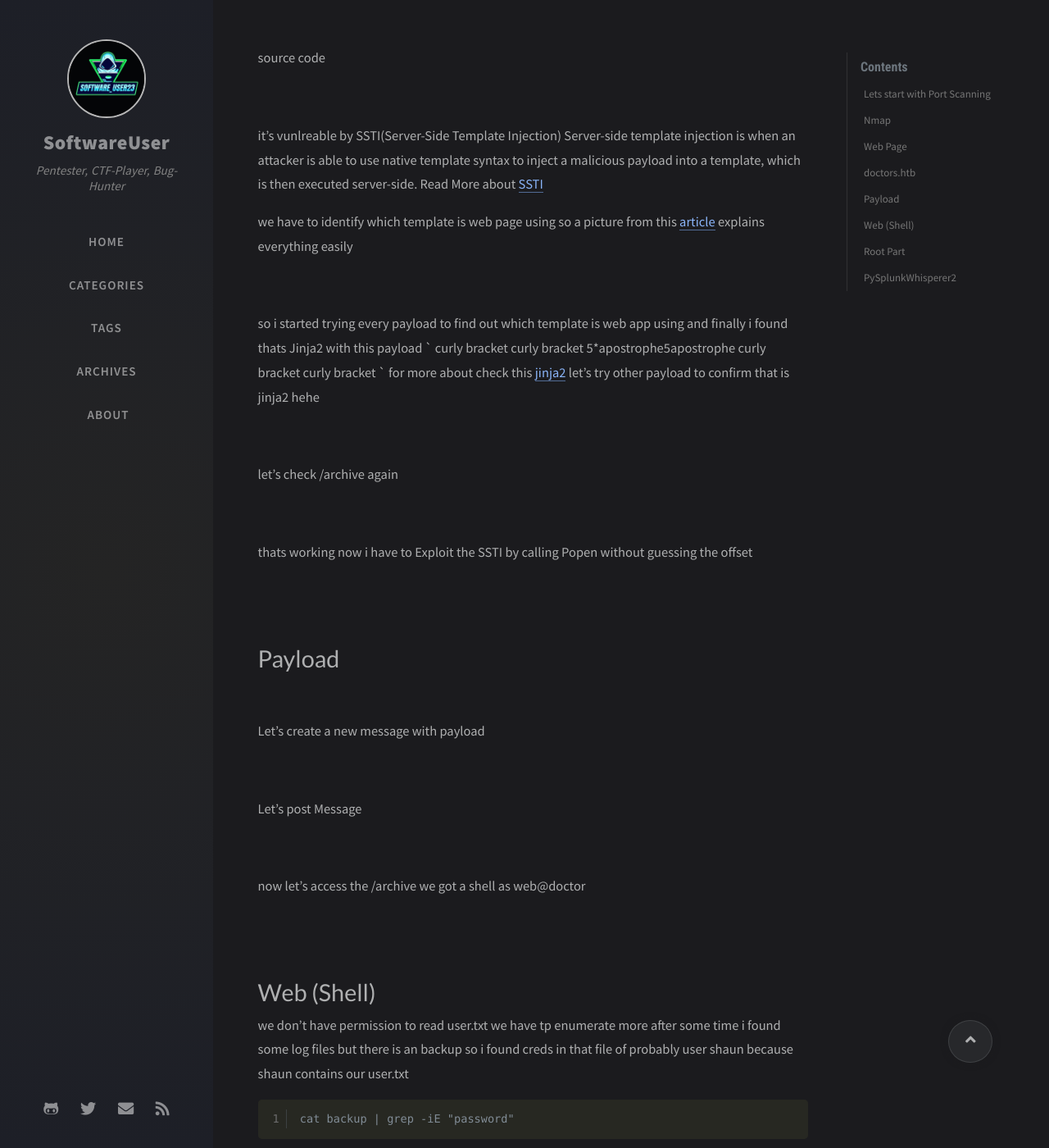
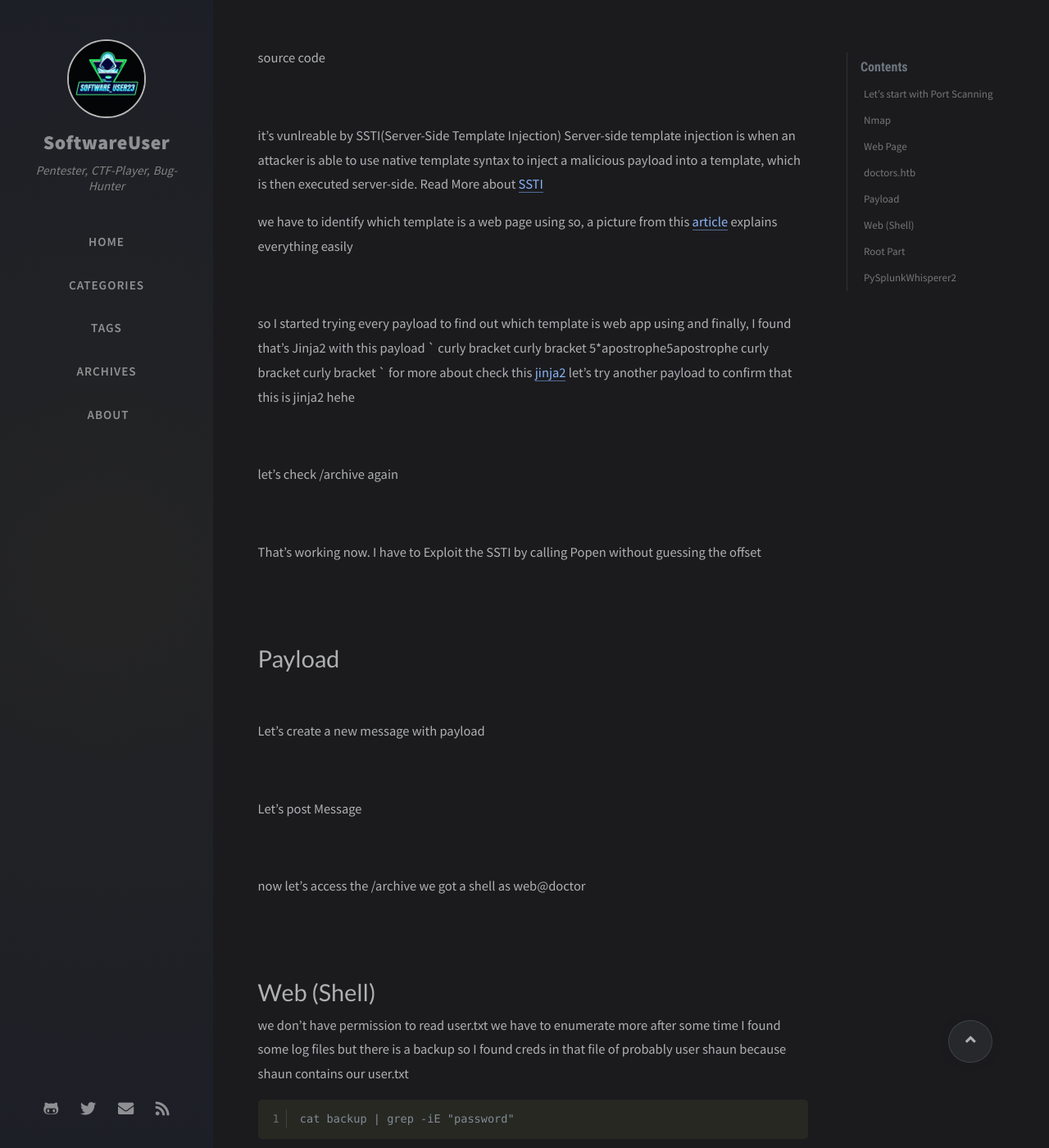
Before and after one commit to SoftwareUser23/softwareuser23.github.io, a Jekyll site: the page built from _posts/2021-03-13-writeup-doctor.md, in a window 1280 px wide and 1400 px high, scrolled down 3058 px. Shown: the whole window at 82% size. Built offline with Jekyll 4.4.1, drawn with Linux system fonts in a browser that asks for light colours; nearby versions of some CDN libraries; comment, search, counter and statistics services are not loaded; some of the changed text lies outside the part shown.

Commit message:
some changes in doctor htb writeup

````diff
--- a/_posts/2021-03-13-writeup-doctor.md
+++ b/_posts/2021-03-13-writeup-doctor.md
@@ -27,7 +27,7 @@ Doctor is easy level machine released on 26 September2020 on HacTheBox and creat
 
 As always, I added IP In hosts file.
 
-Lets start with Port Scanning
+Let's start with Port Scanning
 ---
 # Nmap
 
@@ -44,8 +44,7 @@ Lets start with Port Scanning
 
 ---
 
-<strong>lnmap is just my alias to print only open ports from result file
-</strong>
+<strong>lnmap is just my alias to print only open ports from the result file</strong>
 
 ```markdown
 
@@ -56,7 +55,7 @@ Lets start with Port Scanning
 
 # Web Page
 
-A simple web page and links aren't working
+A simple web page and links aren’t working
 
 ![Desktop View]({{ "/assets/img/htb-machines/doctor/3.png" | relative_url }})
 
@@ -100,17 +99,17 @@ Let's check /archive
 
 ![Desktop View]({{ "/assets/img/htb-machines/doctor/9.png"  | relative_url }})
 
-/archive is also blank page
+the /archive is also a blank pag/
 
-but on webpage  we can see  a option of New Message
+but on the webpage, we can see an option of New Message
 
 ![Desktop View]({{ "/assets/img/htb-machines/doctor/10.png" | relative_url }})
 
-Let's Try to post a message with `<h1>` tag
+Let's try to post a message with `<h1>` tag
 
 ![Desktop View]({{ "/assets/img/htb-machines/doctor/11.png" | relative_url }})
 
-and we get a response your post has been created
+and we got a response that your post has been created
 
 ![Desktop View]({{ "/assets/img/htb-machines/doctor/12.png" | relative_url }})
 
@@ -143,12 +142,12 @@ source code
 
 it's vunlreable by SSTI(Server-Side Template Injection) Server-side template injection is when an attacker is able to use native template syntax to inject a malicious payload into a template, which is then executed server-side. Read More about [SSTI](https://portswigger.net/web-security/server-side-template-injection)
 
-we have to identify which template is web page using so  a picture from this [article](https://portswigger.net/research/server-side-template-injection) explains everything easily
+we have to identify which template is a web page using so, a picture from this [article](https://portswigger.net/research/server-side-template-injection) explains everything easily
 
 ![Desktop View]({{ "/assets/img/htb-machines/doctor/18.png" | relative_url }})
 
-so i started trying every payload to find out which template is web app using
-and finally i found thats Jinja2 with this payload ` curly bracket curly bracket 5*apostrophe5apostrophe  curly bracket curly bracket ` for more about check this [jinja2](https://github.com/swisskyrepo/PayloadsAllTheThings/tree/master/Server%20Side%20Template%20Injection) let's try other payload to confirm that is jinja2 hehe
+so I started trying every payload to find out which template is web app using
+and finally, I found that's Jinja2 with this payload ` curly bracket curly bracket 5*apostrophe5apostrophe  curly bracket curly bracket ` for more about check this [jinja2](https://github.com/swisskyrepo/PayloadsAllTheThings/tree/master/Server%20Side%20Template%20Injection) let's try another payload to confirm that this is jinja2 hehe
 
 ![Desktop View]({{ "/assets/img/htb-machines/doctor/19.png" | relative_url }})
 
@@ -156,7 +155,7 @@ let's check /archive again
 
 ![Desktop View]({{ "/assets/img/htb-machines/doctor/20.png" | relative_url }})
 
-thats working now i have to Exploit the SSTI by calling Popen without guessing the offset
+That's working now. I have to Exploit the SSTI by calling Popen without guessing the offset
 
 ![Desktop View]({{ "/assets/img/htb-machines/doctor/21.png" | relative_url }})
 
@@ -178,7 +177,7 @@ now let's access the /archive we got a shell as web@doctor
 
 # Web (Shell)
 
-we don't have permission to read user.txt we have tp enumerate more after some time i found some log files but there is an backup so i found creds in that file of probably user shaun because shaun contains our user.txt
+we don't have permission to read user.txt we have to enumerate more after some time I found some log files but there is a backup so I found creds in that file of probably user shaun because shaun contains our user.txt
 
 ```markdown
 cat backup | grep -iE "password"
@@ -194,7 +193,9 @@ got user
 
 # Root Part
 
-As always i will run [linPEAS](https://github.com/carlospolop/privilege-escalation-awesome-scripts-suite/tree/master/linPEAS) after running linPEAS i found splunk is running
+As always I will run [linPEAS](https://github.com/carlospolop/privilege-escalation-awesome-scripts-suite/tree/master/linPEAS)  	After running linPEAS. I found that Splunk is running
+
+
 
 ![Desktop View]({{ "/assets/img/htb-machines/doctor/27.png" | relative_url }})
 <!-- ![Desktop View]({{ "/assets/img/htb-machines/doctor/27.png" | relative_url }}) -->
@@ -203,12 +204,12 @@ Splunk forwarder is one of the components of splunk infrastructure. Splunk forwa
 
 ![Desktop View]({{ "/assets/img/htb-machines/doctor/splunk-py.png"}})
 
-After googling i found an script which can be used here for privilege escalation [PySplunkWhisperer2](https://github.com/DaniloCaruso/SplunkWhisperer2/tree/master/PySplunkWhisperer2)
+After some googling. I found a script that can be used here for privilege escalation [PySplunkWhisperer2](https://github.com/DaniloCaruso/SplunkWhisperer2/tree/master/PySplunkWhisperer2)
 
 # PySplunkWhisperer2
 ---
 
-we have to start a netcat listener and then we have to run PySplunkWhisperer2 on our system
+We have to start a Netcat listener. And then we have to run PySplunkWhisperer2 on our system
 
 ```
 
````
Also changed, not shown: other parts of _posts/2021-03-13-writeup-doctor.md (+4 -4 lines).
